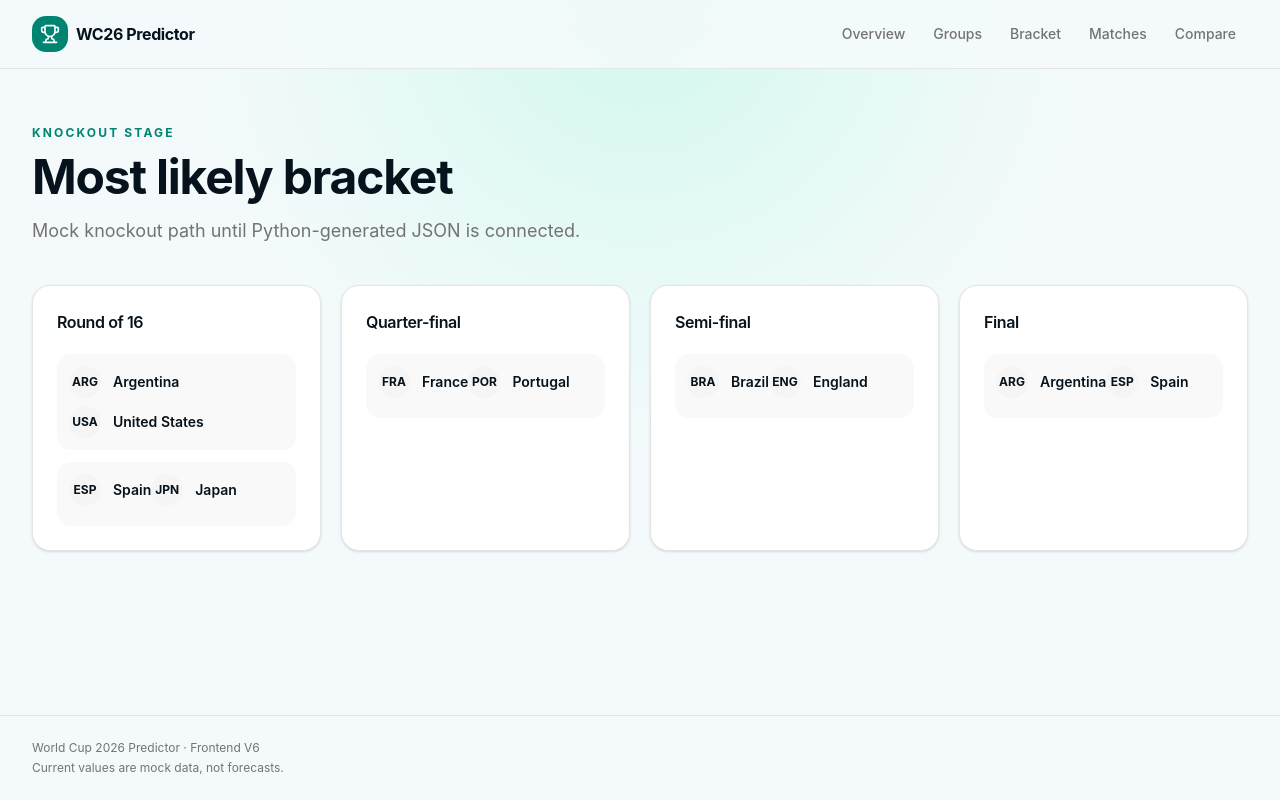
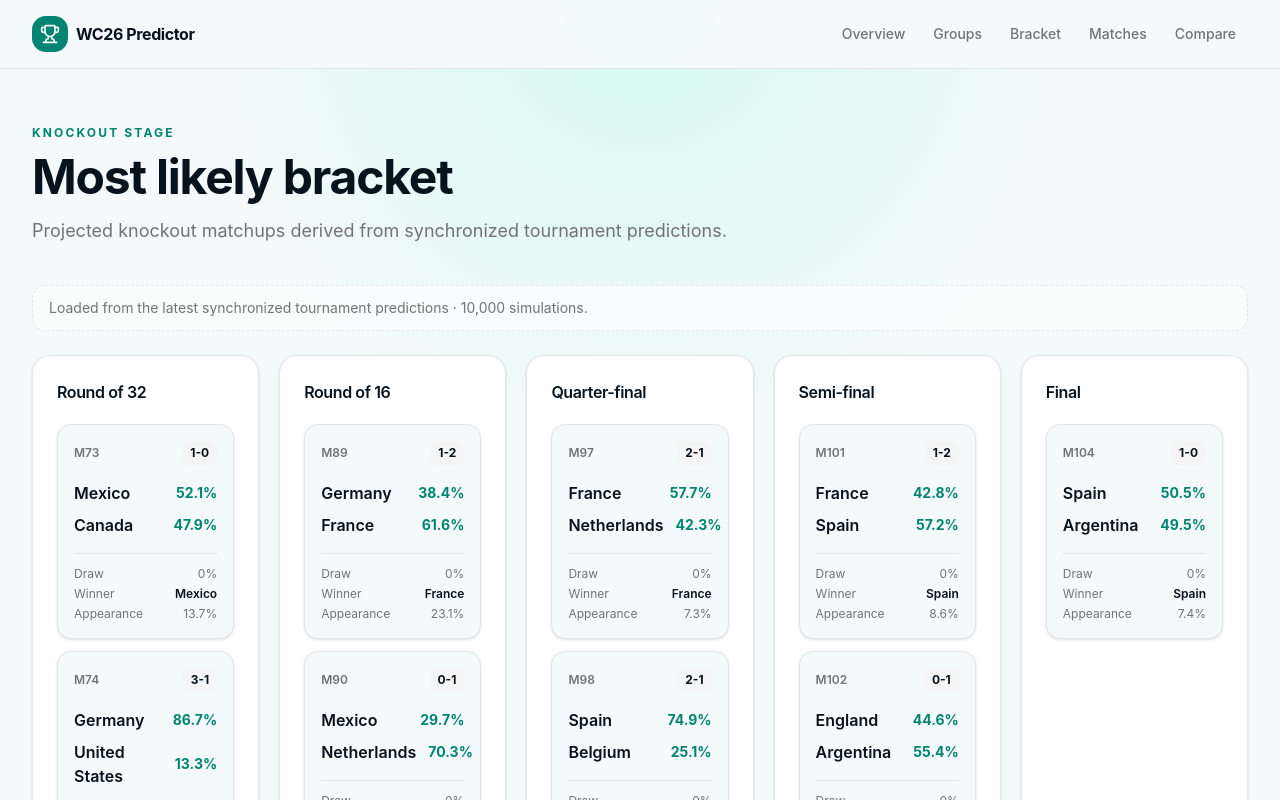
Before and after one commit to amaseroaragon/worldcup-2026-predictor, a Next.js app in the folder frontend/: page /bracket in a window 1280 px wide. Shown: the top 800 px of the page. Built offline with nearby package versions, Linux system fonts and the light colour scheme.

Commit message:
Connect bracket page to tournament predictions

```diff
--- a/frontend/app/bracket/page.tsx
+++ b/frontend/app/bracket/page.tsx
@@ -1,19 +1,24 @@
 import { BracketSummary } from "@/components/bracket/bracket-summary";
 import { PageContainer } from "@/components/layout/page-container";
-import { loadTournamentData } from "@/lib/data/load-tournament-data";
+import { loadTournamentPredictions } from "@/lib/data/load-prediction-data";
 
 export const metadata = { title: "Bracket" };
 
 export default async function BracketPage() {
-  const { bracket } = await loadTournamentData();
+  const { matches, metadata } = await loadTournamentPredictions();
+  const knockoutMatches = matches.filter((match) => match.round !== null);
 
   return (
     <PageContainer
       eyebrow="Knockout stage"
       title="Most likely bracket"
-      description="Mock knockout path until Python-generated JSON is connected."
+      description="Projected knockout matchups derived from synchronized tournament predictions."
     >
-      <BracketSummary bracket={bracket} />
+      <p className="rounded-xl border border-dashed bg-card/60 px-4 py-3 text-sm text-muted-foreground">
+        Loaded from the latest synchronized tournament predictions
+        {typeof metadata.simulations === "number" ? ` · ${metadata.simulations.toLocaleString("en")} simulations` : ""}.
+      </p>
+      <BracketSummary matches={knockoutMatches} />
     </PageContainer>
   );
 }
--- a/frontend/components/bracket/bracket-summary.tsx
+++ b/frontend/components/bracket/bracket-summary.tsx
@@ -1,24 +1,79 @@
 import { SectionCard } from "@/components/layout/section-card";
-import { TeamBadge } from "@/components/teams/team-badge";
-import type { Bracket } from "@/lib/types";
+import {
+  BRACKET_ROUNDS,
+  formatMatchProbability,
+  formatMatchRound,
+  formatPredictedScore,
+} from "@/lib/match-formatters";
+import type { TournamentPredictionMatch } from "@/lib/types";
 
-export function BracketSummary({ bracket }: { bracket: Bracket }) {
+function MatchCard({ match }: { match: TournamentPredictionMatch }) {
   return (
-    <div className="grid gap-5 md:grid-cols-2 xl:grid-cols-4">
-      {bracket.rounds.map((round) => (
-        <SectionCard key={round.name} title={round.name}>
-          <div className="space-y-3">
-            {round.matches.map((match) => (
-              <div key={match.id} className="rounded-xl bg-muted/60 p-3">
-                <div className="space-y-2">
-                  <TeamBadge team={match.homeTeam} href={`/teams/${match.homeTeam.slug}`} />
-                  <TeamBadge team={match.awayTeam} href={`/teams/${match.awayTeam.slug}`} />
-                </div>
+    <article className="rounded-xl border bg-background p-4 shadow-sm">
+      <div className="mb-4 flex items-center justify-between gap-3">
+        <span className="text-xs font-semibold text-muted-foreground">{match.match_id}</span>
+        <span className="rounded-md bg-secondary px-2 py-1 text-xs font-bold">
+          {formatPredictedScore(match)}
+        </span>
+      </div>
+
+      <div className="space-y-2">
+        <div className="flex items-center justify-between gap-3">
+          <span className="font-semibold">{match.home_team}</span>
+          <span className="text-sm font-bold text-primary">
+            {formatMatchProbability(match.home_win_probability)}
+          </span>
+        </div>
+        <div className="flex items-center justify-between gap-3">
+          <span className="font-semibold">{match.away_team}</span>
+          <span className="text-sm font-bold text-primary">
+            {formatMatchProbability(match.away_win_probability)}
+          </span>
+        </div>
+      </div>
+
+      <div className="mt-4 space-y-1 border-t pt-3 text-xs text-muted-foreground">
+        {match.draw_probability !== null && match.draw_probability !== undefined && (
+          <div className="flex justify-between gap-3">
+            <span>Draw</span>
+            <span>{formatMatchProbability(match.draw_probability)}</span>
+          </div>
+        )}
+        <div className="flex justify-between gap-3">
+          <span>Winner</span>
+          <span className="text-right font-semibold text-foreground">
+            {match.predicted_winner ?? "—"}
+          </span>
+        </div>
+        <div className="flex justify-between gap-3">
+          <span>Appearance</span>
+          <span>{formatMatchProbability(match.appearance_probability)}</span>
+        </div>
+      </div>
+    </article>
+  );
+}
+
+export function BracketSummary({ matches }: { matches: TournamentPredictionMatch[] }) {
+  return (
+    <div className="grid gap-5 md:grid-cols-2 xl:grid-cols-5">
+      {BRACKET_ROUNDS.map((round) => {
+        const roundMatches = matches.filter((match) => formatMatchRound(match) === round);
+
+        return (
+          <SectionCard key={round} title={round} className="min-w-0">
+            {roundMatches.length > 0 ? (
+              <div className="space-y-3">
+                {roundMatches.map((match) => <MatchCard key={match.match_id} match={match} />)}
               </div>
-            ))}
-          </div>
-        </SectionCard>
-      ))}
+            ) : (
+              <p className="rounded-xl bg-muted/60 px-4 py-8 text-center text-sm text-muted-foreground">
+                No projected matches available for this round yet.
+              </p>
+            )}
+          </SectionCard>
+        );
+      })}
     </div>
   );
 }
--- a/frontend/lib/match-formatters.ts
+++ b/frontend/lib/match-formatters.ts
@@ -11,6 +11,16 @@ export const MATCH_ROUND_FILTERS = [
 ] as const;
 
 export type MatchRoundFilter = (typeof MATCH_ROUND_FILTERS)[number];
+
+export const BRACKET_ROUNDS = [
+  "Round of 32",
+  "Round of 16",
+  "Quarter-final",
+  "Semi-final",
+  "Final",
+] as const;
+
+export type BracketRoundLabel = (typeof BRACKET_ROUNDS)[number];
 
 const ROUND_ORDER: Record<string, number> = {
   "Group Stage": 0,
```
